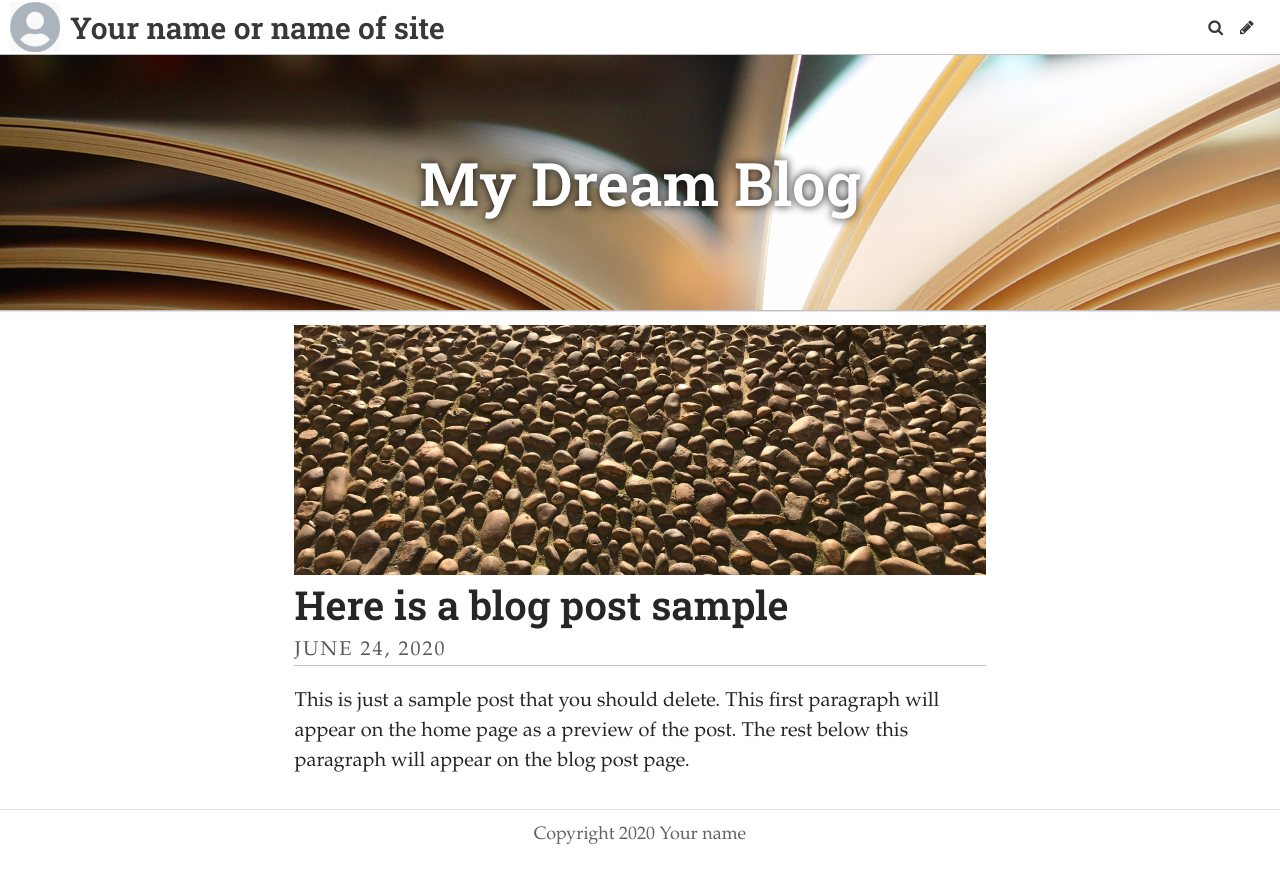
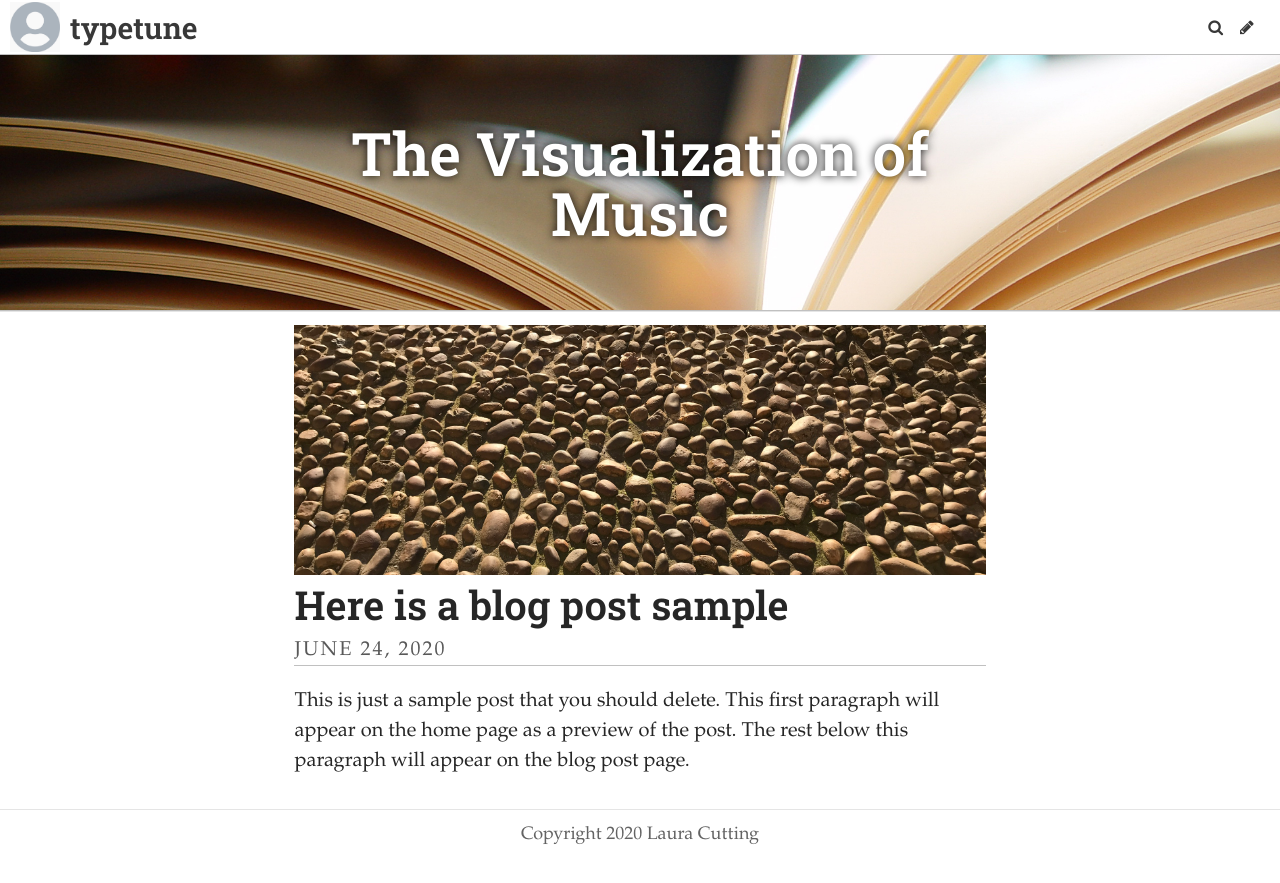
Before and after one commit to lauracutting/typetune, a Jekyll site: the page built from index.html, in a window 1280 px wide. Shown: the top 883 px of the page. Built offline with Jekyll 4.4.1, drawn with Linux system fonts in a browser that asks for light colours; some web fonts are replaced; the list of posts is cut into pages by our own code.

Commit message:
Update Settings “general”

```diff
--- a/_data/settings.yml
+++ b/_data/settings.yml
@@ -1,11 +1,11 @@
-title: Your name or name of site
-description: A website with a blog
-header_text: My Dream Blog
-footer_text: Copyright 2020 Your name
+title: typetune
+description: "A blog exploring typography used in music "
+header_text: The Visualization of Music
+footer_text: Copyright 2020 Laura Cutting
 header_feature_image: ../uploads/pages.jpg
-bannerheight: "20vmax"
-gridlayout: false
+bannerheight: 20vmax
 logo: /uploads/logo.jpg
 favicon: /uploads/favicon.ico
+gridlayout: false
+fixednavbar: false
 upzoom: true
-fixednavbar: false
```
